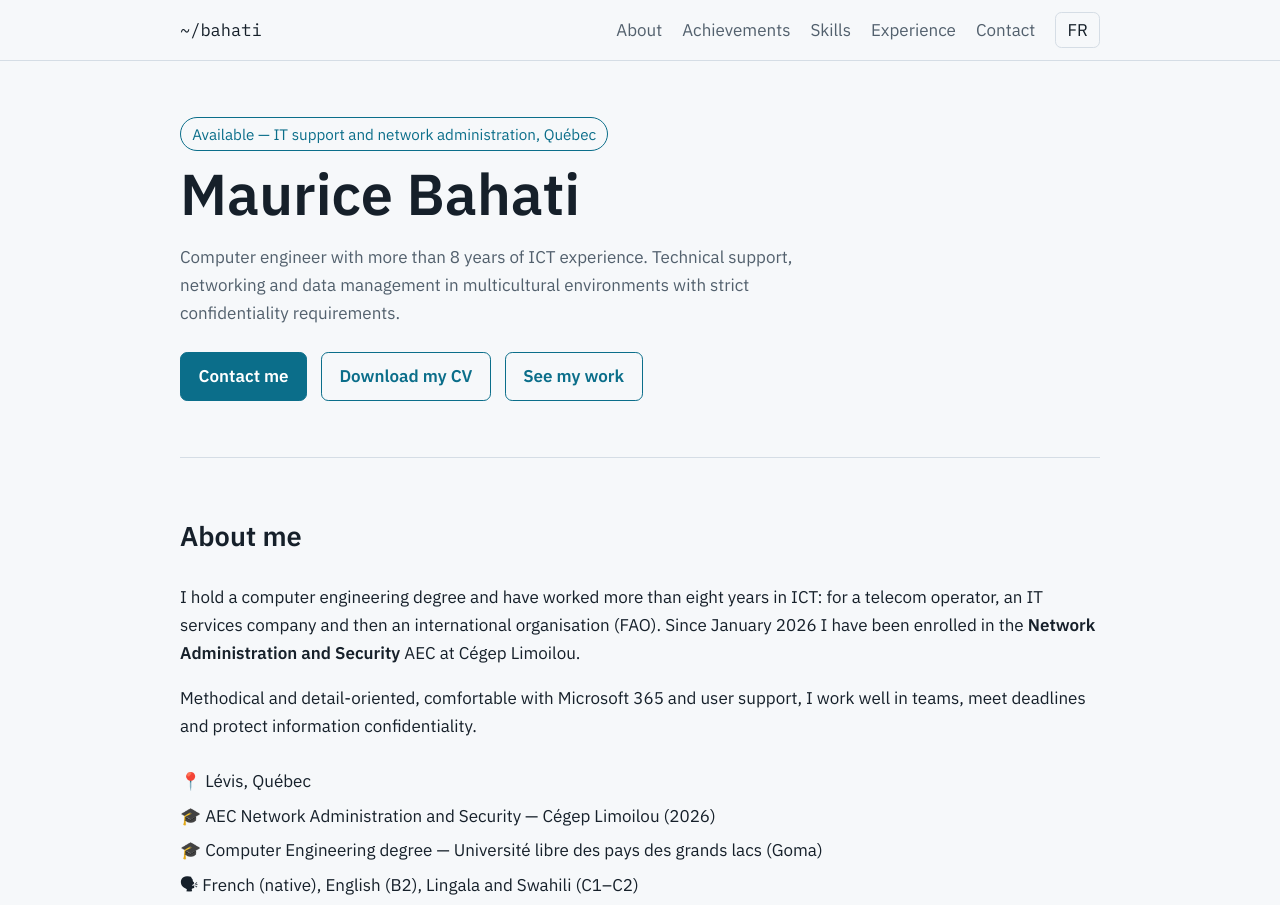
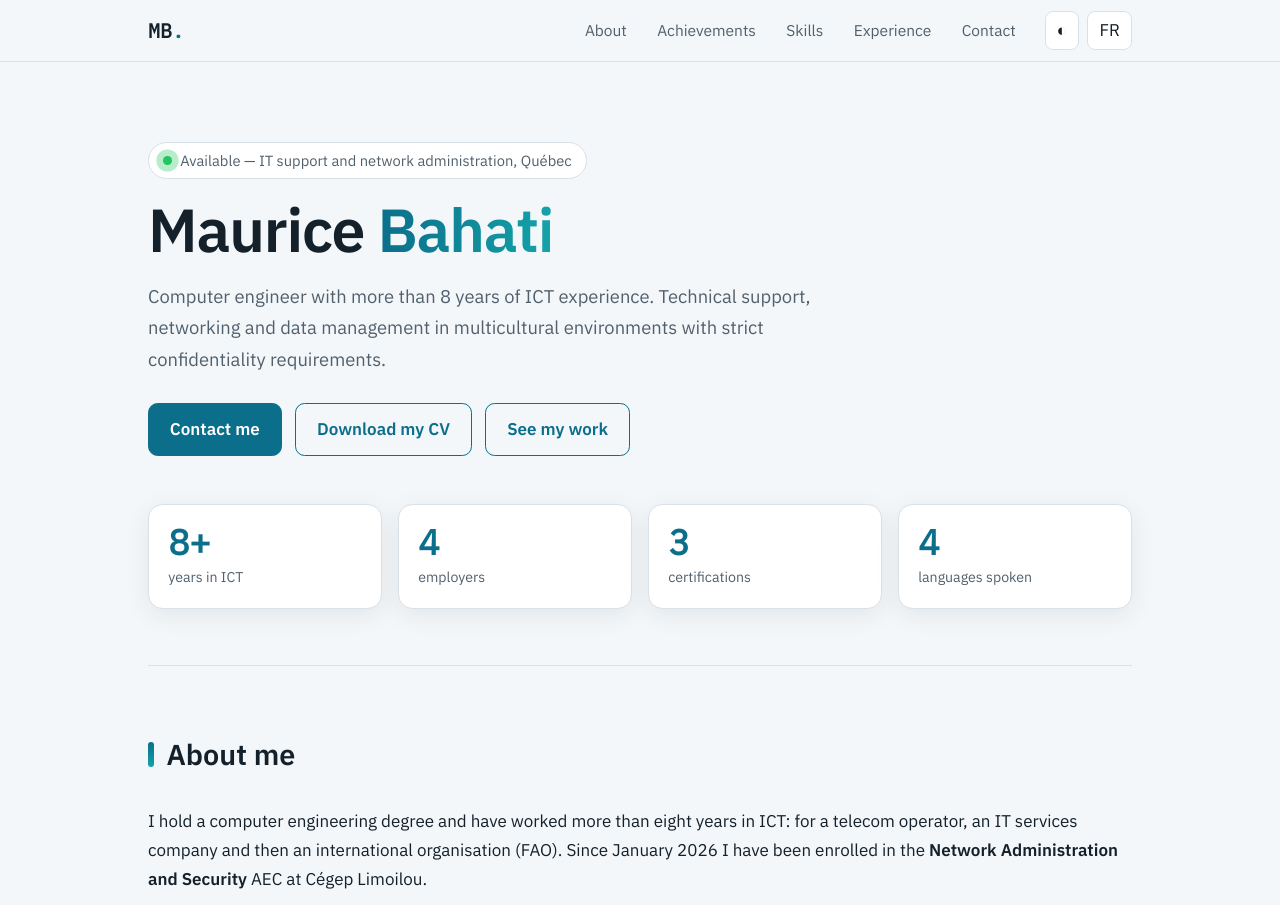
Before and after one commit to Bahatibbm/bm, a plain HTML site: page index.html in a window 1280 px wide. Shown: the top 905 px of the page. Drawn offline with Linux system fonts and the light colour scheme.

Commit message:
Add files via upload

```diff
--- a/index.html
+++ b/index.html
@@ -9,27 +9,41 @@
 <link rel="preconnect" href="https://fonts.gstatic.com" crossorigin>
 <link href="https://fonts.googleapis.com/css2?family=IBM+Plex+Sans:wght@400;600&family=IBM+Plex+Mono:wght@400&display=swap" rel="stylesheet">
 <link rel="stylesheet" href="style.css">
+<script>try{var t=localStorage.getItem("theme");if(t)document.documentElement.setAttribute("data-theme",t)}catch(e){}</script>
 </head>
 <body>
+<div id="progress"></div>
 <header><nav>
-  <a class="brand" href="#top">~/bahati</a>
+  <a class="brand" href="#top">MB<span>.</span></a>
+  <button class="menu" id="menu" aria-expanded="false" aria-controls="links" aria-label="Menu">☰</button>
+  <div class="links" id="links">
     <a href="#apropos"><span class="fr">À propos</span><span class="en">About</span></a>
     <a href="#projets"><span class="fr">Réalisations</span><span class="en">Achievements</span></a>
     <a href="#competences"><span class="fr">Compétences</span><span class="en">Skills</span></a>
     <a href="#parcours"><span class="fr">Parcours</span><span class="en">Experience</span></a>
     <a href="#contact">Contact</a>
+  </div>
+  <div class="tools">
+    <button class="icon" id="theme" aria-label="Changer de thème / Toggle theme">◐</button>
     <button class="lang" id="lang" aria-label="Changer de langue / Switch language">EN</button>
+  </div>
 </nav></header>
 
 <main id="top">
-<section>
+<section class="hero" id="accueil">
   <span class="status"><span class="fr">Disponible — support TI et administration réseaux, Québec</span><span class="en">Available — IT support and network administration, Québec</span></span>
-  <h1>Maurice Bahati</h1>
+  <h1>Maurice <span class="grad">Bahati</span></h1>
   <p class="lead fr">Ingénieur en génie informatique, plus de 8 ans d’expérience en TIC. Support technique, réseaux et gestion de données, dans des environnements multiculturels et exigeants en confidentialité.</p>
   <p class="lead en">Computer engineer with more than 8 years of ICT experience. Technical support, networking and data management in multicultural environments with strict confidentiality requirements.</p>
   <a class="btn primary" href="#contact"><span class="fr">Me contacter</span><span class="en">Contact me</span></a>
   <a class="btn" href="cv.pdf"><span class="fr">Télécharger mon CV</span><span class="en">Download my CV</span></a>
   <a class="btn" href="#projets"><span class="fr">Voir mes réalisations</span><span class="en">See my work</span></a>
+  <div class="stats">
+    <div class="stat"><span class="num" data-count="8" data-suffix="+">8+</span><small class="fr">ans d’expérience TIC</small><small class="en">years in ICT</small></div>
+    <div class="stat"><span class="num" data-count="4">4</span><small class="fr">employeurs</small><small class="en">employers</small></div>
+    <div class="stat"><span class="num" data-count="3">3</span><small class="fr">certifications</small><small class="en">certifications</small></div>
+    <div class="stat"><span class="num" data-count="4">4</span><small class="fr">langues parlées</small><small class="en">languages spoken</small></div>
+  </div>
 </section>
 
 <section id="apropos">
@@ -169,16 +183,9 @@
   <a class="btn" href="https://www.linkedin.com/in/bahatibbm">LinkedIn</a>
 </section>
 </main>
+<button id="top-btn" aria-label="Haut de page / Back to top">↑</button>
 <footer>© 2026 Maurice Bahati · Québec</footer>
 
-<script>
-(function(){
-  var html=document.documentElement, btn=document.getElementById('lang');
-  function set(l){html.lang=l;btn.textContent=l==='fr'?'EN':'FR';try{localStorage.setItem('lang',l)}catch(e){}}
-  var saved=null;try{saved=localStorage.getItem('lang')}catch(e){}
-  set(saved||((navigator.language||'fr').slice(0,2)==='en'?'en':'fr'));
-  btn.addEventListener('click',function(){set(html.lang==='fr'?'en':'fr')});
-})();
-</script>
+<script src="script.js" defer></script>
 </body>
 </html>
--- /dev/null
+++ b/script.js
@@ -0,0 +1,88 @@
+(function () {
+  'use strict';
+  var d = document, html = d.documentElement;
+  var reduce = matchMedia('(prefers-reduced-motion: reduce)').matches;
+
+  function store(k, v) {
+    try { if (v === undefined) return localStorage.getItem(k); localStorage.setItem(k, v); } catch (e) {}
+    return null;
+  }
+
+  /* Langue FR / EN */
+  var langBtn = d.getElementById('lang');
+  function setLang(l) { html.lang = l; langBtn.textContent = l === 'fr' ? 'EN' : 'FR'; store('lang', l); }
+  setLang(store('lang') || ((navigator.language || 'fr').slice(0, 2) === 'en' ? 'en' : 'fr'));
+  langBtn.addEventListener('click', function () { setLang(html.lang === 'fr' ? 'en' : 'fr'); });
+
+  /* Thème clair / sombre */
+  d.getElementById('theme').addEventListener('click', function () {
+    var cur = html.getAttribute('data-theme') ||
+      (matchMedia('(prefers-color-scheme: dark)').matches ? 'dark' : 'light');
+    var next = cur === 'dark' ? 'light' : 'dark';
+    html.setAttribute('data-theme', next);
+    store('theme', next);
+  });
+
+  /* Menu mobile */
+  var menu = d.getElementById('menu'), links = d.getElementById('links');
+  menu.addEventListener('click', function () {
+    var open = links.classList.toggle('open');
+    menu.setAttribute('aria-expanded', open);
+  });
+  links.addEventListener('click', function (e) {
+    if (e.target.tagName === 'A' || e.target.parentNode.tagName === 'A') {
+      links.classList.remove('open'); menu.setAttribute('aria-expanded', 'false');
+    }
+  });
+
+  /* Barre de progression et bouton « haut de page » */
+  var bar = d.getElementById('progress'), topBtn = d.getElementById('top-btn'), ticking = false;
+  function onScroll() {
+    var h = html.scrollHeight - innerHeight;
+    bar.style.width = (h > 0 ? (scrollY / h) * 100 : 0) + '%';
+    topBtn.classList.toggle('show', scrollY > 600);
+    ticking = false;
+  }
+  addEventListener('scroll', function () {
+    if (!ticking) { ticking = true; requestAnimationFrame(onScroll); }
+  }, { passive: true });
+  topBtn.addEventListener('click', function () { scrollTo({ top: 0, behavior: reduce ? 'auto' : 'smooth' }); });
+  onScroll();
+
+  /* Lien actif dans le menu */
+  var navLinks = [].slice.call(d.querySelectorAll('.links a'));
+  if ('IntersectionObserver' in window) {
+    var spy = new IntersectionObserver(function (entries) {
+      entries.forEach(function (en) {
+        if (en.isIntersecting) {
+          navLinks.forEach(function (a) { a.classList.toggle('active', a.getAttribute('href') === '#' + en.target.id); });
+        }
+      });
+    }, { rootMargin: '-40% 0px -55% 0px' });
+    d.querySelectorAll('main section[id]').forEach(function (s) { spy.observe(s); });
+
+    /* Apparition au défilement (le contenu reste visible sans JavaScript) */
+    if (!reduce) {
+      var rev = new IntersectionObserver(function (entries, o) {
+        entries.forEach(function (en) { if (en.isIntersecting) { en.target.classList.add('in'); o.unobserve(en.target); } });
+      }, { threshold: 0.12 });
+      d.querySelectorAll('main section:not(.hero), .project, .skills > div, .timeline li').forEach(function (el) {
+        el.classList.add('reveal'); rev.observe(el);
+      });
+    }
+  }
+
+  /* Compteurs animés */
+  function count(el) {
+    var end = +el.getAttribute('data-count'), suffix = el.getAttribute('data-suffix') || '';
+    if (reduce) { el.textContent = end + suffix; return; }
+    var t0 = null;
+    (function step(t) {
+      if (!t0) t0 = t;
+      var p = Math.min((t - t0) / 1000, 1);
+      el.textContent = Math.round(end * (1 - Math.pow(1 - p, 3))) + suffix;
+      if (p < 1) requestAnimationFrame(step);
+    })(performance.now());
+  }
+  d.querySelectorAll('[data-count]').forEach(count);
+})();
--- a/style.css
+++ b/style.css
@@ -1,41 +1,84 @@
-/* Portfolio de Maurice Bahati — feuille de style */
-/* Thème clair/sombre automatique via prefers-color-scheme */
+/* Portfolio de Maurice Bahati — thème clair/sombre (auto + bouton) */
+:root{--bg:#f4f7fa;--surface:#fff;--text:#14212b;--muted:#51606d;--line:#d8e0e8;--accent:#0b6e8a;--accent-2:#14a3a8;--accent-ink:#fff;--shadow:0 6px 24px rgba(20,33,43,.08);--radius:.9rem}
+@media (prefers-color-scheme:dark){:root:not([data-theme=light]){--bg:#0e151b;--surface:#16212a;--text:#e6edf3;--muted:#9fb0bf;--line:#26333f;--accent:#4cc3e0;--accent-2:#5eead4;--accent-ink:#06222b;--shadow:0 6px 24px rgba(0,0,0,.35)}}
+:root[data-theme=dark]{--bg:#0e151b;--surface:#16212a;--text:#e6edf3;--muted:#9fb0bf;--line:#26333f;--accent:#4cc3e0;--accent-2:#5eead4;--accent-ink:#06222b;--shadow:0 6px 24px rgba(0,0,0,.35)}
+*{box-sizing:border-box}
+html{scroll-behavior:smooth;scroll-padding-top:5rem}
+body{margin:0;background:var(--bg);color:var(--text);font:400 1.0625rem/1.7 "IBM Plex Sans",system-ui,sans-serif;transition:background .3s,color .3s}
+a{color:var(--accent)}
+:focus-visible{outline:3px solid var(--accent);outline-offset:3px}
+html[lang=fr] .en,html[lang=en] .fr{display:none}
 
-:root{--bg:#f6f8fa;--surface:#fff;--text:#16202a;--muted:#52606d;--line:#d5dde5;--accent:#0b6e8a;--accent-ink:#fff}
-@media (prefers-color-scheme:dark){:root{--bg:#10171d;--surface:#17212a;--text:#e6edf3;--muted:#9fb0bf;--line:#2a3743;--accent:#4cc3e0;--accent-ink:#06222b}}
-*{box-sizing:border-box}
-html{scroll-behavior:smooth;scroll-padding-top:4.5rem}
-body{margin:0;background:var(--bg);color:var(--text);font:400 1.0625rem/1.65 "IBM Plex Sans",system-ui,sans-serif}
-a{color:var(--accent)}
-:focus-visible{outline:3px solid var(--accent);outline-offset:2px}
-html[lang=fr] .en,html[lang=en] .fr{display:none}
-header{position:sticky;top:0;background:var(--bg);border-bottom:1px solid var(--line);z-index:5}
-nav{max-width:60rem;margin:auto;padding:.75rem 1.25rem;display:flex;gap:1.25rem;align-items:center;flex-wrap:wrap}
-nav .brand{font-family:"IBM Plex Mono",monospace;margin-right:auto;color:var(--text);text-decoration:none}
-nav a{text-decoration:none;color:var(--muted)}
-nav a:hover{color:var(--accent)}
-button.lang{font:inherit;background:none;color:var(--text);border:1px solid var(--line);border-radius:.4rem;padding:.2rem .7rem;cursor:pointer}
-main{max-width:60rem;margin:auto;padding:0 1.25rem}
-section{padding:3.5rem 0;border-bottom:1px solid var(--line)}
-h1{font-size:clamp(2.2rem,6vw,3.6rem);line-height:1.1;margin:.2em 0}
-h2{font-size:1.7rem;margin:0 0 1.5rem}
-h3{font-size:1.2rem;margin:0 0 .4rem}
-.status{display:inline-block;padding:.2rem .7rem;border:1px solid var(--accent);border-radius:2rem;color:var(--accent);font-size:.95rem}
-.lead{max-width:42rem;color:var(--muted)}
-.btn{display:inline-block;margin:.5rem .6rem 0 0;padding:.6rem 1.1rem;border-radius:.45rem;border:1px solid var(--accent);text-decoration:none;font-weight:600}
+#progress{position:fixed;top:0;left:0;height:3px;width:0;background:linear-gradient(90deg,var(--accent),var(--accent-2));z-index:20}
+header{position:sticky;top:0;z-index:10;background:color-mix(in srgb,var(--bg) 85%,transparent);backdrop-filter:blur(10px);border-bottom:1px solid var(--line)}
+nav{max-width:64rem;margin:auto;padding:.7rem 1.25rem;display:flex;align-items:center;gap:1rem}
+.brand{font:600 1.25rem "IBM Plex Mono",monospace;color:var(--text);text-decoration:none;margin-right:auto}
+.brand span{color:var(--accent)}
+.links{display:flex;gap:.3rem}
+.links a{padding:.35rem .8rem;border-radius:2rem;text-decoration:none;color:var(--muted);font-size:.97rem;transition:.2s}
+.links a:hover{color:var(--text)}
+.links a.active{background:var(--accent);color:var(--accent-ink)}
+.tools{display:flex;gap:.5rem}
+.icon,.lang,.menu{font:inherit;background:var(--surface);color:var(--text);border:1px solid var(--line);border-radius:.5rem;padding:.25rem .7rem;cursor:pointer;transition:.2s}
+.icon:hover,.lang:hover,.menu:hover{border-color:var(--accent)}
+.menu{display:none}
+
+main{max-width:64rem;margin:auto;padding:0 1.25rem}
+section{padding:4rem 0;border-bottom:1px solid var(--line)}
+section.no-border{border-bottom:0}
+h1{font-size:clamp(2.4rem,6vw,3.8rem);line-height:1.08;margin:.3em 0;letter-spacing:-.02em}
+h2{font-size:1.8rem;margin:0 0 1.75rem;display:flex;align-items:center;gap:.8rem}
+h2::before{content:"";width:.35rem;height:1.6rem;border-radius:1rem;background:linear-gradient(var(--accent),var(--accent-2))}
+h3{font-size:1.15rem;margin:0 0 .4rem}
+
+.hero{padding:5rem 0 3.5rem}
+.status{display:inline-flex;align-items:center;gap:.5rem;padding:.3rem .9rem;border:1px solid var(--line);background:var(--surface);border-radius:2rem;font-size:.92rem;color:var(--muted)}
+.status::before{content:"";width:.55rem;height:.55rem;border-radius:50%;background:#22c55e;box-shadow:0 0 0 0 #22c55e;animation:pulse 2s infinite}
+@keyframes pulse{70%{box-shadow:0 0 0 .6rem transparent}100%{box-shadow:0 0 0 0 transparent}}
+.hero h1 span.grad{background:linear-gradient(90deg,var(--accent),var(--accent-2));-webkit-background-clip:text;background-clip:text;color:transparent}
+.lead{max-width:42rem;color:var(--muted);font-size:1.15rem}
+.btn{display:inline-block;margin:.6rem .6rem 0 0;padding:.7rem 1.3rem;border-radius:.6rem;border:1px solid var(--accent);text-decoration:none;font-weight:600;transition:transform .2s,box-shadow .2s}
+.btn:hover{transform:translateY(-2px);box-shadow:var(--shadow)}
 .btn.primary{background:var(--accent);color:var(--accent-ink)}
-.project{background:var(--surface);border:1px solid var(--line);border-radius:.6rem;padding:1.5rem;margin-bottom:1.25rem}
+.stats{display:grid;grid-template-columns:repeat(auto-fit,minmax(9rem,1fr));gap:1rem;margin-top:3rem}
+.stat{background:var(--surface);border:1px solid var(--line);border-radius:var(--radius);padding:1.1rem 1.2rem}
+.stat .num{display:block;font:600 2.2rem/1.1 "IBM Plex Mono",monospace;color:var(--accent)}
+.stat small{color:var(--muted)}
+
+.project,.skills>div,.stat{box-shadow:var(--shadow)}
+.project{background:var(--surface);border:1px solid var(--line);border-radius:var(--radius);padding:1.6rem;margin-bottom:1.25rem;transition:transform .25s,border-color .25s}
+.project:hover{transform:translateY(-3px);border-color:var(--accent)}
 .project .org{color:var(--muted);font-size:.95rem;margin:0 0 .6rem}
 .project ul{padding-left:1.2rem;margin:.6rem 0}
 .tags{display:flex;flex-wrap:wrap;gap:.4rem;margin-top:.8rem}
-.tags span{font:400 .85rem "IBM Plex Mono",monospace;background:var(--bg);border:1px solid var(--line);border-radius:.3rem;padding:.1rem .5rem}
-.skills{display:grid;grid-template-columns:repeat(auto-fit,minmax(15rem,1fr));gap:1.5rem}
+.tags span{font:400 .85rem "IBM Plex Mono",monospace;background:color-mix(in srgb,var(--accent) 10%,transparent);color:var(--accent);border-radius:.4rem;padding:.12rem .6rem}
+.skills{display:grid;grid-template-columns:repeat(auto-fit,minmax(14rem,1fr));gap:1.25rem}
+.skills>div{background:var(--surface);border:1px solid var(--line);border-radius:var(--radius);padding:1.3rem}
+.subhead{margin-top:2.5rem}
 .facts{list-style:none;padding:0;margin:1.5rem 0 0}
 .facts li{padding:.2rem 0}
 .timeline{list-style:none;padding:0;margin:0}
-.timeline li{padding:0 0 1.5rem 1.25rem;border-left:2px solid var(--line)}
-.timeline time{color:var(--muted);font-size:.95rem}
-footer{max-width:60rem;margin:auto;padding:2rem 1.25rem;color:var(--muted);font-size:.9rem}
-@media (prefers-reduced-motion:reduce){html{scroll-behavior:auto}}
-.no-border{border-bottom:0}
-.subhead{margin-top:2rem}
+.timeline li{position:relative;padding:0 0 1.75rem 1.5rem;border-left:2px solid var(--line)}
+.timeline li::before{content:"";position:absolute;left:-.4rem;top:.45rem;width:.7rem;height:.7rem;border-radius:50%;background:var(--accent);box-shadow:0 0 0 4px var(--bg)}
+.timeline time{color:var(--muted);font-size:.93rem}
+
+#top-btn{position:fixed;right:1.2rem;bottom:1.2rem;width:2.8rem;height:2.8rem;border-radius:50%;border:0;background:var(--accent);color:var(--accent-ink);font-size:1.2rem;cursor:pointer;box-shadow:var(--shadow);opacity:0;pointer-events:none;transition:opacity .3s}
+#top-btn.show{opacity:1;pointer-events:auto}
+footer{max-width:64rem;margin:auto;padding:2rem 1.25rem;color:var(--muted);font-size:.9rem}
+
+.reveal{opacity:0;transform:translateY(18px);transition:opacity .6s,transform .6s}
+.reveal.in{opacity:1;transform:none}
+
+@media (max-width:760px){
+  .menu{display:block}
+  .links{display:none;position:absolute;top:100%;left:0;right:0;flex-direction:column;background:var(--bg);border-bottom:1px solid var(--line);padding:.6rem 1.25rem 1rem}
+  .links.open{display:flex}
+  .hero{padding-top:3rem}
+}
+@media (prefers-reduced-motion:reduce){
+  html{scroll-behavior:auto}
+  .reveal{opacity:1;transform:none;transition:none}
+  .status::before{animation:none}
+  *{transition:none!important}
+}
+@media print{header,#top-btn,#progress{display:none}.reveal{opacity:1;transform:none}}
```
Lines whose indentation alone changed are shown as unchanged.
